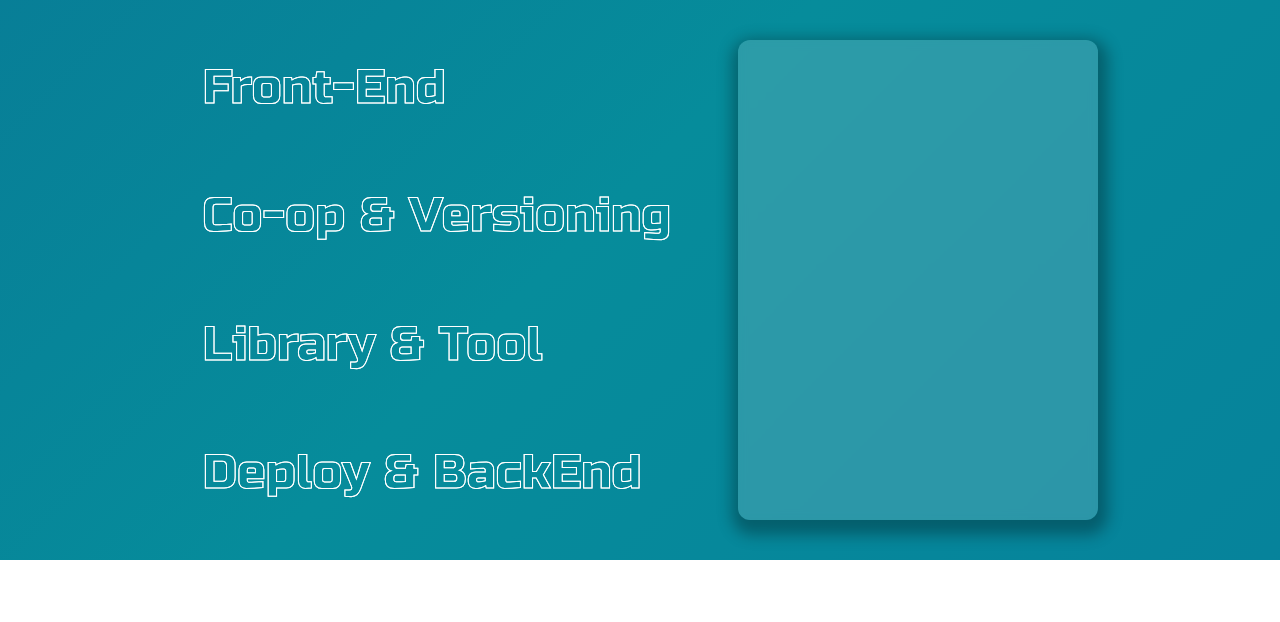
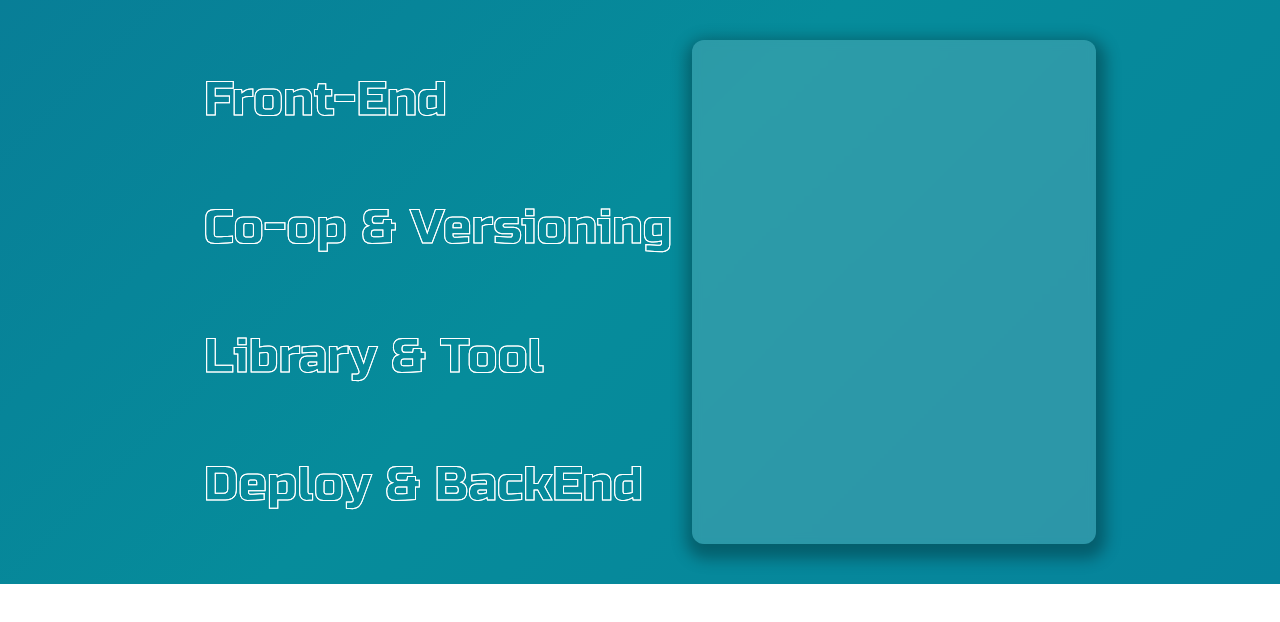
Before and after one commit to goodjam92/my-website, a Next.js app: page /about in a window 1280 px wide. Shown: the top 622 px of the page. Built offline with nearby package versions, Linux system fonts and the light colour scheme.

Commit message:
fix: about 화면 스타일 수정

```diff
--- a/components/about/MySkillLogo.tsx
+++ b/components/about/MySkillLogo.tsx
@@ -59,8 +59,8 @@ const MySkillLogoItem = styled.li<MySkillLogoItme>`
     height: 10.4rem;
     `}
     ${media.xSmall`
-    width: 8.8rem;
-    height: 8.8rem;
+    width: 9.2rem;
+    height: 9.2rem;
     `}
   }
   ${media.small`
--- a/pages/about.tsx
+++ b/pages/about.tsx
@@ -114,9 +114,9 @@ const RightContent = styled.div<VisibleProps>`
         `}
   transition: all 0.5s;
   ${media.large`
-  min-width: 36rem;
-  max-width: 68rem;
-  padding: 2rem;
+  max-width: 100%;
+  padding: 3.2rem;
+  margin: 0;
 `}
   ${media.medium`
   min-width: 60rem;
```
